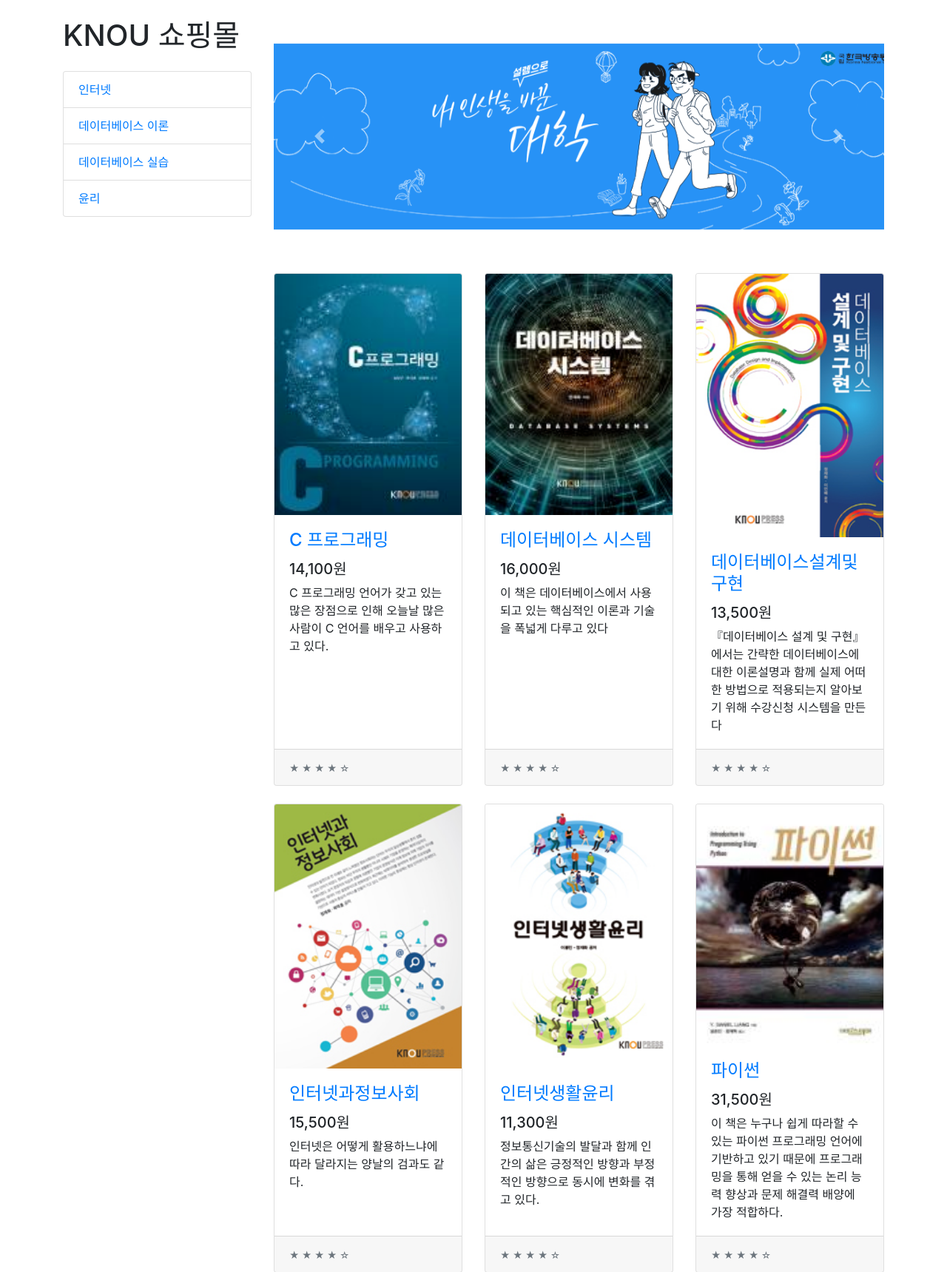
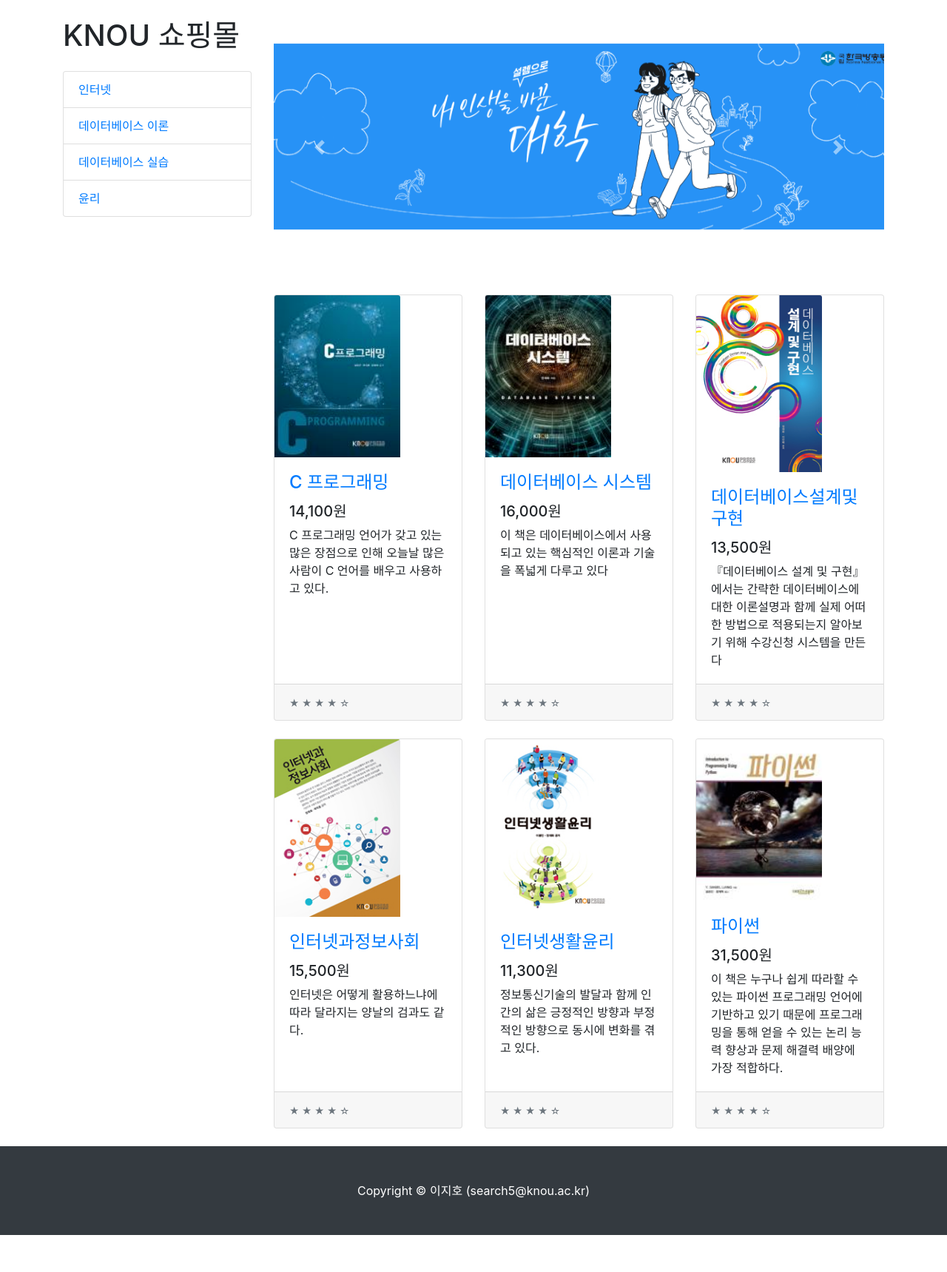
Before and after one commit to jaehwachung/cloud_computing, a Flask app: page / in a window 1280 px wide. Shown: the part 56-1775 px from the top of the page at 74% size. After the commit the page ends 1725 px from the top, so only its background shows below. Run offline with Flask 2, Linux system fonts and the light colour scheme; some libraries are stand-ins or nearby versions.

Commit message:
이미지 크기 조정 2차

```diff
--- a/shop1/templates/index.html
+++ b/shop1/templates/index.html
@@ -32,7 +32,7 @@
             <li data-target="#carouselExampleIndicators" data-slide-to="1"></li>
             <li data-target="#carouselExampleIndicators" data-slide-to="2"></li>
           </ol>
-          <div class="carousel-inner" role="listbox">
+          <div class="carousel-inner" role="listbox" style="height: 350px;">
             <div class="carousel-item active">
               <img class="d-block img-fluid" src="{{ url_for('static', filename='images/main_carousel1.png') }}" alt="First slide">
             </div>
@@ -57,7 +57,7 @@
 
           <div class="col-lg-4 col-md-6 mb-4">
             <div class="card h-100">
-              <a href="/goods/1"><img class="card-img-top" src="{{ url_for('static', filename='images/c-lang.png') }}" alt=""></a>
+              <a href="/goods/1"><img class="card-img-top" src="{{ url_for('static', filename='images/c-lang.png') }}" alt="" style="width: 170px;"></a>
               <div class="card-body">
                 <h4 class="card-title">
                   <a href="/goods/1">C 프로그래밍</a>
@@ -73,7 +73,7 @@
 
           <div class="col-lg-4 col-md-6 mb-4">
             <div class="card h-100">
-              <a href="/goods/2"><img class="card-img-top" src="{{ url_for('static', filename='images/database.png') }}" alt=""></a>
+              <a href="/goods/2"><img class="card-img-top" src="{{ url_for('static', filename='images/database.png') }}" alt="" style="width: 170px;"></a>
               <div class="card-body">
                 <h4 class="card-title">
                   <a href="/goods/2">데이터베이스 시스템</a>
@@ -89,7 +89,7 @@
 
           <div class="col-lg-4 col-md-6 mb-4">
             <div class="card h-100">
-              <a href="/goods/3"><img class="card-img-top" src="{{ url_for('static', filename='images/database_implement.png') }}" alt=""></a>
+              <a href="/goods/3"><img class="card-img-top" src="{{ url_for('static', filename='images/database_implement.png') }}" alt="" style="width: 170px;"></a>
               <div class="card-body">
                 <h4 class="card-title">
                   <a href="/goods/3">데이터베이스설계및구현</a>
@@ -105,7 +105,7 @@
 
           <div class="col-lg-4 col-md-6 mb-4">
             <div class="card h-100">
-              <a href="/goods/4"><img class="card-img-top" src="{{ url_for('static', filename='images/internet.png') }}" alt=""></a>
+              <a href="/goods/4"><img class="card-img-top" src="{{ url_for('static', filename='images/internet.png') }}" alt="" style="width: 170px;"></a>
               <div class="card-body">
                 <h4 class="card-title">
                   <a href="/goods/4">인터넷과정보사회</a>
@@ -121,7 +121,7 @@
 
           <div class="col-lg-4 col-md-6 mb-4">
             <div class="card h-100">
-              <a href="/goods/5"><img class="card-img-top" src="{{ url_for('static', filename='images/internet_yunli.png') }}" alt=""></a>
+              <a href="/goods/5"><img class="card-img-top" src="{{ url_for('static', filename='images/internet_yunli.png') }}" alt="" style="width: 170px;"></a>
               <div class="card-body">
                 <h4 class="card-title">
                   <a href="/goods/5">인터넷생활윤리</a>
@@ -137,7 +137,7 @@
 
           <div class="col-lg-4 col-md-6 mb-4">
             <div class="card h-100">
-              <a href="/goods/6"><img class="card-img-top" src="{{ url_for('static', filename='images/python.png') }}" alt=""></a>
+              <a href="/goods/6"><img class="card-img-top" src="{{ url_for('static', filename='images/python.png') }}" alt="" style="width: 170px;"></a>
               <div class="card-body">
                 <h4 class="card-title">
                   <a href="/goods/6">파이썬</a>
```
Also changed, not shown: shop1/templates/goods.html (+6 -6 lines).
